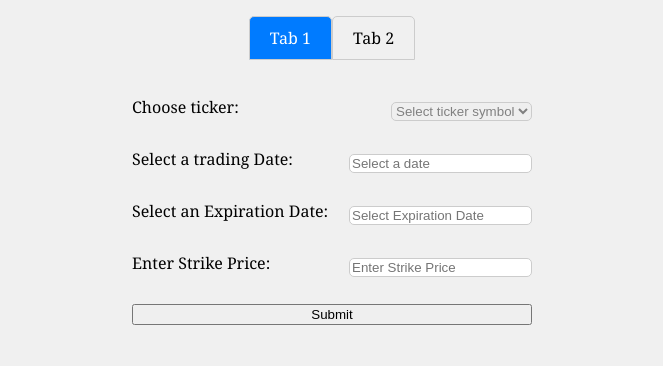
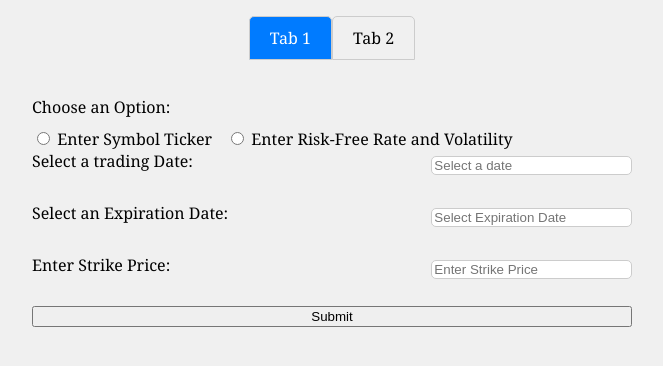
Before and after one commit to frydaiii/OptionPricing, a FastAPI app: page / in a window 1280 px wide. Shown: the part 126-492 px from the top of the page, without its empty margins (308-971 px from the left). Run offline with FastAPI, Linux system fonts and the light colour scheme; parts of the project's set-up code (start-up, migrations or seed data) failed here and were passed over; some libraries are stand-ins or nearby versions.

Commit message:
update tab 1 frontend

```diff
--- a/static/script.js
+++ b/static/script.js
@@ -331,4 +331,24 @@ $(document).ready(function() {
             document.getElementById("strikePrice2").value = "";
         }
     });
+
+    $("#symbolTickerSection").hide();
+    $(".riskAndVolatilitySection").hide();
+
+    // Listen for changes to the radio buttons
+    $("input[name='optionChoice']").change(function() {
+        // Get the selected option
+        var selectedOption = $("input[name='optionChoice']:checked").val();
+
+        // Hide both sections
+        $("#symbolTickerSection").hide();
+        $(".riskAndVolatilitySection").hide();
+
+        // Show the selected section
+        if (selectedOption === "symbolTicker") {
+            $("#symbolTickerSection").show();
+        } else if (selectedOption === "riskAndVolatility") {
+            $(".riskAndVolatilitySection").show();
+        }
+    });
 });
--- a/static/styles.css
+++ b/static/styles.css
@@ -72,7 +72,7 @@ select:invalid {
     display: flex;
     flex-direction: column;
     align-items: stretch; /* Stretch items to fill the width */
-    width: 400px; /* Adjust the maximum width as needed */
+    width: 600px; /* Adjust the maximum width as needed */
     margin: 0 auto;
 }
 
--- a/templates/index.html
+++ b/templates/index.html
@@ -18,11 +18,25 @@
 
         <div id="tab1" class="tab-content current">
             <form class="optionForm" id="form1">
-                <div class="form-group">
+                <!-- <div class="form-group">
                     <label for="optionSelect1">Choose ticker:</label>
                     <select id="optionSelect1" required>
                         <option value="" disabled selected hidden style="color: gray;">Select ticker symbol</option>
                     </select>
+                </div> -->
+                <label for="optionChoice">Choose an Option:</label>
+                <div class="radio-group">
+                    <label>
+                        <input type="radio" name="optionChoice" value="symbolTicker"> Enter Symbol Ticker
+                    </label>
+                    <label>
+                        <input type="radio" name="optionChoice" value="riskAndVolatility"> Enter Risk-Free Rate and Volatility
+                    </label>
+                </div>
+
+                <div id="symbolTickerSection" class="form-group">
+                    <label for="symbolTicker">Enter Symbol Ticker:</label>
+                    <input type="text" id="symbolTicker" name="symbolTicker" placeholder="Enter Symbol Ticker" required>
                 </div>
 
                 <div class="form-group">
@@ -38,6 +52,15 @@
                 <div class="form-group">
                     <label for="strikePrice">Enter Strike Price:</label>
                     <input type="number" id="strikePrice" name="strikePrice" placeholder="Enter Strike Price">
+                </div>
+
+                <div class="riskAndVolatilitySection form-group">
+                    <label for="riskFreeRate">Enter Risk-Free Rate:</label>
+                    <input type="number" id="riskFreeRate" name="riskFreeRate" placeholder="Enter Risk-Free Rate" required>
+                </div>
+                <div class="riskAndVolatilitySection form-group">
+                    <label for="volatility">Enter Volatility:</label>
+                    <input type="number" id="volatility" name="volatility" placeholder="Enter Volatility" required>
                 </div>
 
                 <input type="submit" value="Submit">
```
